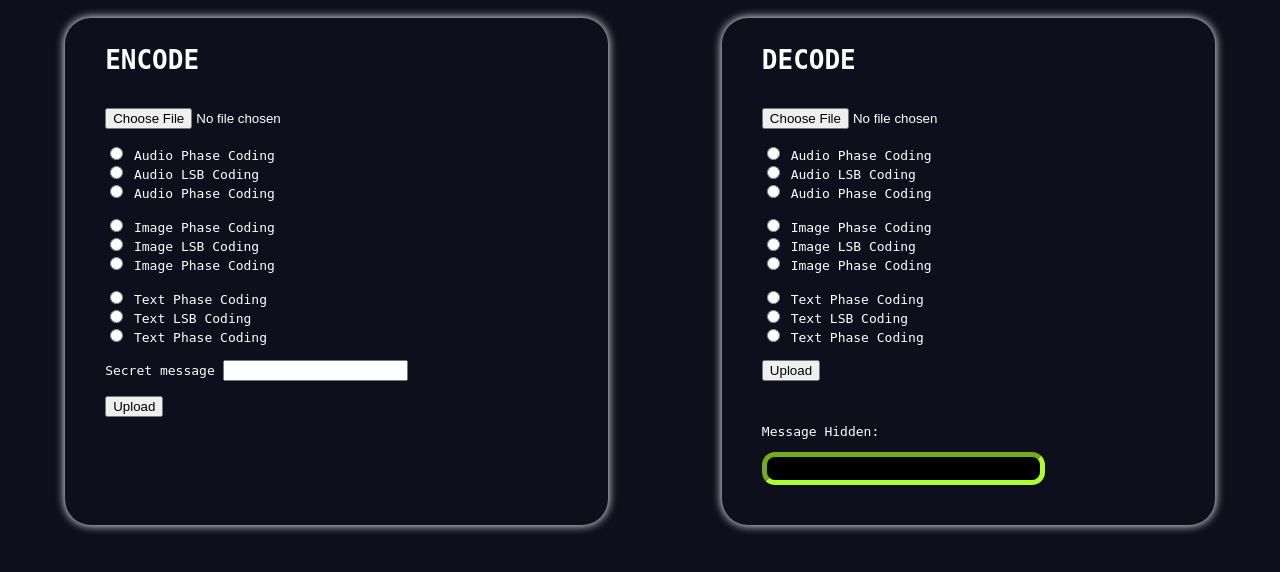
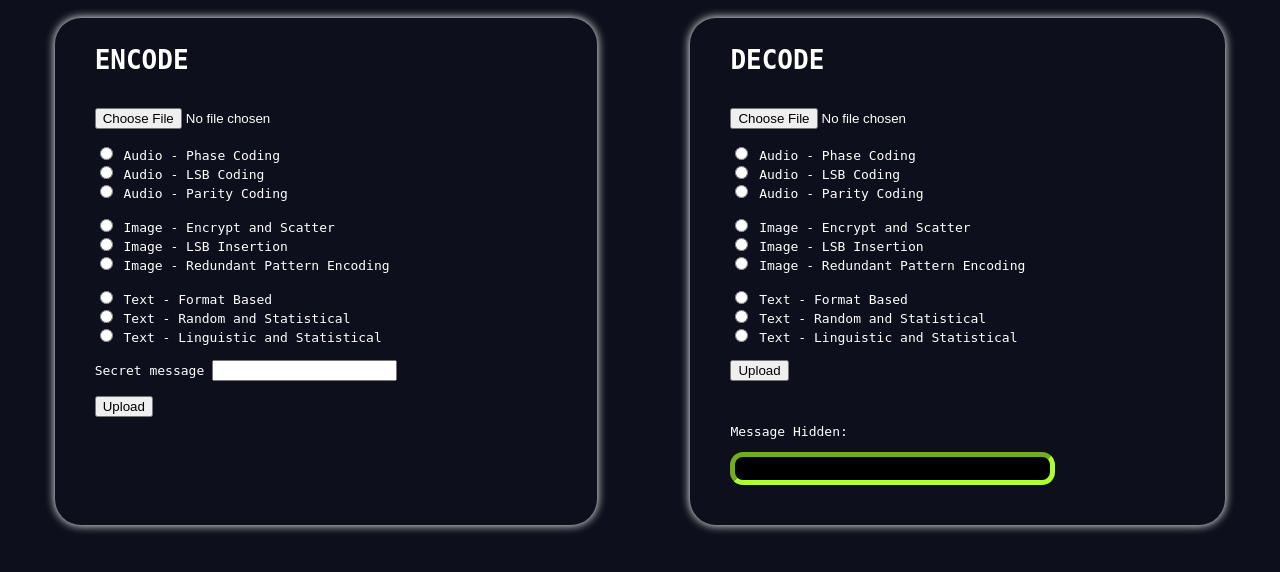
Before and after one commit to karanysingh/audio-stenography-flask, a Flask app: page / in a window 1280 px wide. Shown: the part 47-619 px from the top of the page. Run offline with Flask 2, Linux system fonts and the light colour scheme.

Commit message:
ui update

```diff
--- a/templates/index.html
+++ b/templates/index.html
@@ -20,15 +20,15 @@
         <br>
         <form action = "/upload" method = "post" enctype="multipart/form-data">
             <input type="file" name="file" />  <br><br>
-            <input type="radio" name="type" value="phase"> Audio Phase Coding<br>
-            <input type="radio" name="type" value="lsb"> Audio LSB Coding<br>
-            <input type="radio" name="type" value="third"> Audio Phase Coding<br><br>
-            <input type="radio" name="type" value="phase"> Image Phase Coding<br>
-            <input type="radio" name="type" value="lsb"> Image LSB Coding<br>
-            <input type="radio" name="type" value="third"> Image Phase Coding<br><br>
-            <input type="radio" name="type" value="phase"> Text Phase Coding<br>
-            <input type="radio" name="type" value="lsb"> Text LSB Coding<br>
-            <input type="radio" name="type" value="third"> Text Phase Coding<br><br>
+            <input type="radio" name="type" value="phase"> Audio - Phase Coding<br>
+            <input type="radio" name="type" value="lsb"> Audio - LSB Coding<br>
+            <input type="radio" name="type" value="parity"> Audio - Parity Coding<br><br>
+            <input type="radio" name="type" value="phase"> Image - Encrypt and Scatter<br>
+            <input type="radio" name="type" value="lsb"> Image - LSB Insertion<br>
+            <input type="radio" name="type" value="third"> Image - Redundant Pattern Encoding<br><br>
+            <input type="radio" name="type" value="phase"> Text - Format Based<br>
+            <input type="radio" name="type" value="lsb"> Text - Random and Statistical<br>
+            <input type="radio" name="type" value="third"> Text - Linguistic and Statistical<br><br>
             Secret message
             <input type="text" name="message" />  <br><br>
             <input type = "submit" value="Upload">
@@ -41,15 +41,15 @@
 
         <form action = "/decode" method = "post" enctype="multipart/form-data">
             <input type="file" name="file" /> <br><br>
-            <input type="radio" name="type" value="phase"> Audio Phase Coding<br>
-            <input type="radio" name="type" value="lsb"> Audio LSB Coding<br>
-            <input type="radio" name="type" value="third"> Audio Phase Coding<br><br>
-            <input type="radio" name="type" value="phase"> Image Phase Coding<br>
-            <input type="radio" name="type" value="lsb"> Image LSB Coding<br>
-            <input type="radio" name="type" value="third"> Image Phase Coding<br><br>
-            <input type="radio" name="type" value="phase"> Text Phase Coding<br>
-            <input type="radio" name="type" value="lsb"> Text LSB Coding<br>
-            <input type="radio" name="type" value="third"> Text Phase Coding<br><br>
+            <input type="radio" name="type" value="phase"> Audio - Phase Coding<br>
+            <input type="radio" name="type" value="lsb"> Audio - LSB Coding<br>
+            <input type="radio" name="type" value="parity"> Audio - Parity Coding<br><br>
+            <input type="radio" name="type" value="phase"> Image - Encrypt and Scatter<br>
+            <input type="radio" name="type" value="lsb"> Image - LSB Insertion<br>
+            <input type="radio" name="type" value="third"> Image - Redundant Pattern Encoding<br><br>
+            <input type="radio" name="type" value="phase"> Text - Format Based<br>
+            <input type="radio" name="type" value="lsb"> Text - Random and Statistical<br>
+            <input type="radio" name="type" value="third"> Text - Linguistic and Statistical<br><br>
             <input type = "submit" value="Upload">
         </form>
         <br><br>
```
